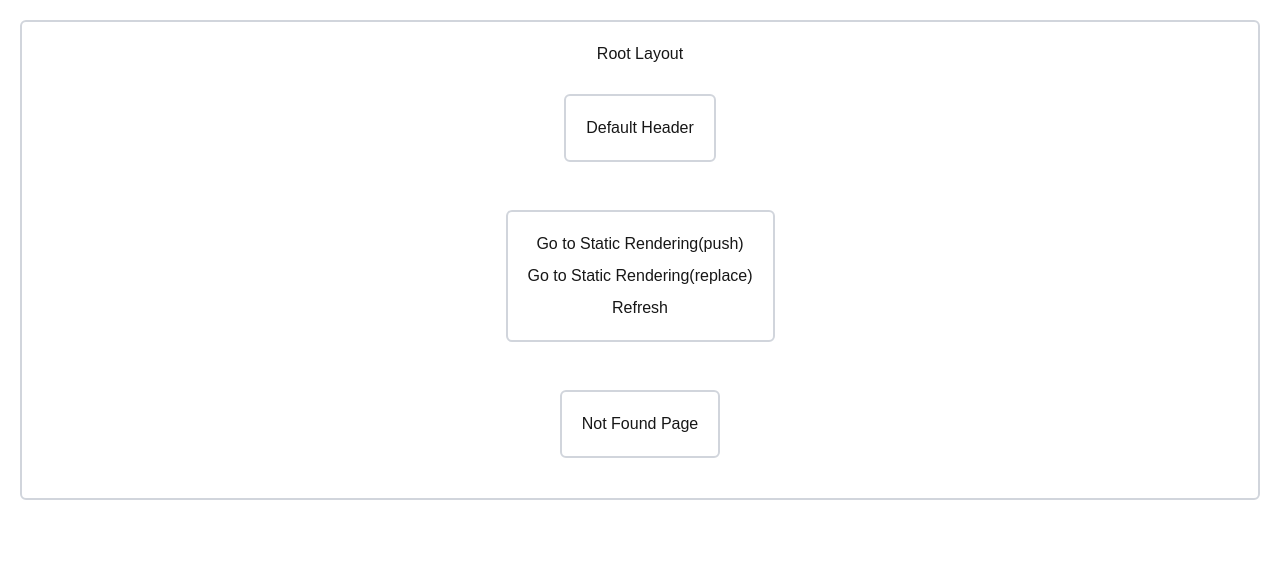
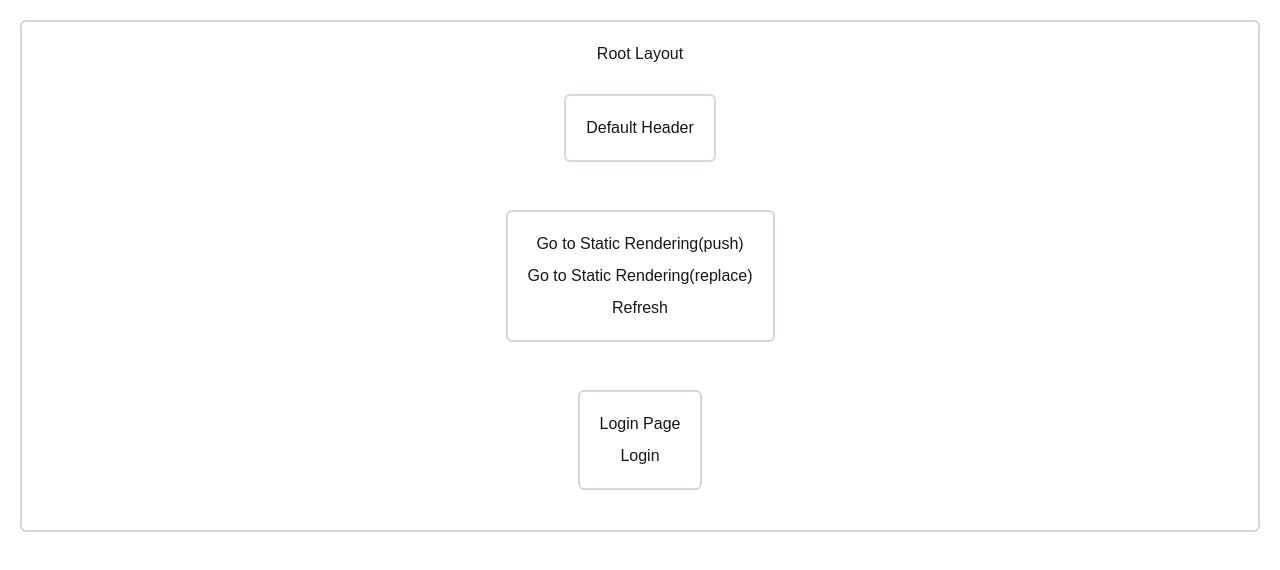
Before and after one commit to Yamamoto-Masaya1122/test-next.js, a Next.js app: page /login in a window 1280 px wide. Before the commit this address had no page. Shown: the top 570 px of the page. Built offline with nearby package versions, Linux system fonts and the light colour scheme.

Commit message:
20251019学習

```diff
--- /dev/null
+++ b/src/actions/login.ts
@@ -0,0 +1,10 @@
+"use server";
+
+import { cookies } from "next/headers";
+import { redirect } from "next/navigation";
+
+export const login = async () => {
+  const cookieStore = await cookies();
+  cookieStore.set("token", "abc");
+  redirect("/static-rendering");
+};
--- /dev/null
+++ b/src/actions/logout.ts
@@ -0,0 +1,10 @@
+"use server";
+
+import { cookies } from "next/headers";
+import { redirect } from "next/navigation";
+
+export const logout = async () => {
+  const cookieStore = await cookies();
+  cookieStore.delete("token");
+  redirect("/login");
+};
--- /dev/null
+++ b/src/app/(practice)/login/page.tsx
@@ -0,0 +1,16 @@
+import React from "react";
+import Box from "@/components/Box";
+import { login } from "@/actions/login";
+
+const loginPage = () => {
+  return (
+    <Box>
+      <h1>Login Page</h1>
+      <form action={login}>
+        <button type="submit">Login</button>
+      </form>
+    </Box>
+  );
+};
+
+export default loginPage;
--- a/src/app/(practice)/static-rendering/page.tsx
+++ b/src/app/(practice)/static-rendering/page.tsx
@@ -4,11 +4,21 @@ import StaticClientComponent from "@/components/StaticClientComponent";
 import StaticServerComponent from "@/components/StaticServerComponent";
 import Link from "next/link";
 import Image from "next/image";
+import { cookies } from "next/headers";
+import { logout } from "@/actions/logout";
+import { notFound, redirect } from "next/navigation";
 
-const StaticRenderingPage = () => {
+const StaticRenderingPage = async () => {
+  const cookieStore = await cookies();
+  const token = cookieStore.get("token")?.value ?? "なし";
+
+  if (token !== "abc") {
+    notFound();
+  }
   return (
     <Box>
       <h1>Static Rendering Page</h1>
+      <p>{token}</p>
       <StaticServerComponent text="Static Server ComponentへのProps" />
       <StaticClientComponent text="Static Client ComponentへのProps" />
       <Image src="/150x150.png" alt="サンプル画像" width={150} height={150} />
@@ -21,6 +31,9 @@ const StaticRenderingPage = () => {
       <Link href="/intercepting-route" prefetch={true}>
         Go to Intercepting Route
       </Link>
+      <form action={logout}>
+        <button type="submit">Logout</button>
+      </form>
     </Box>
   );
 };
```
